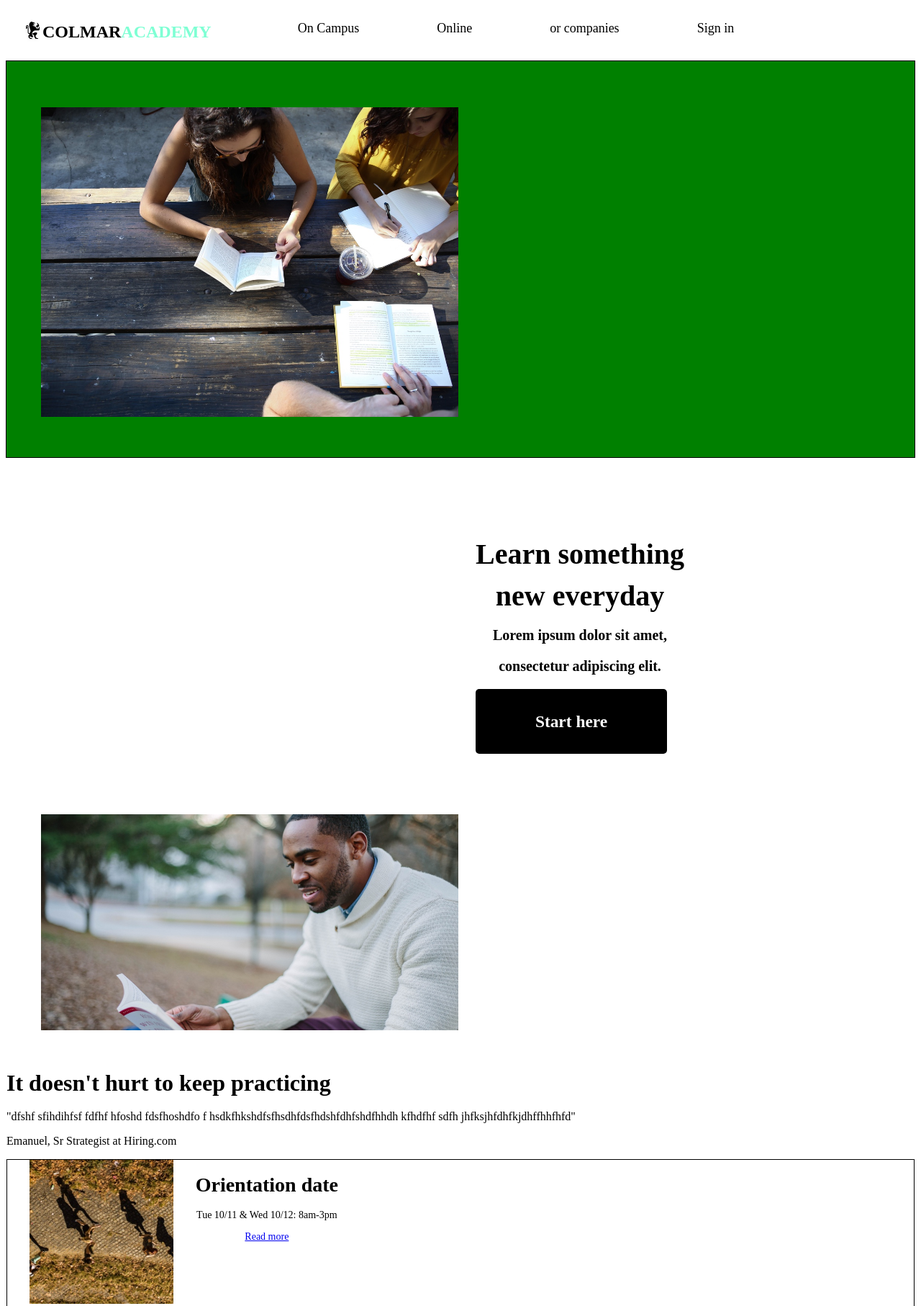
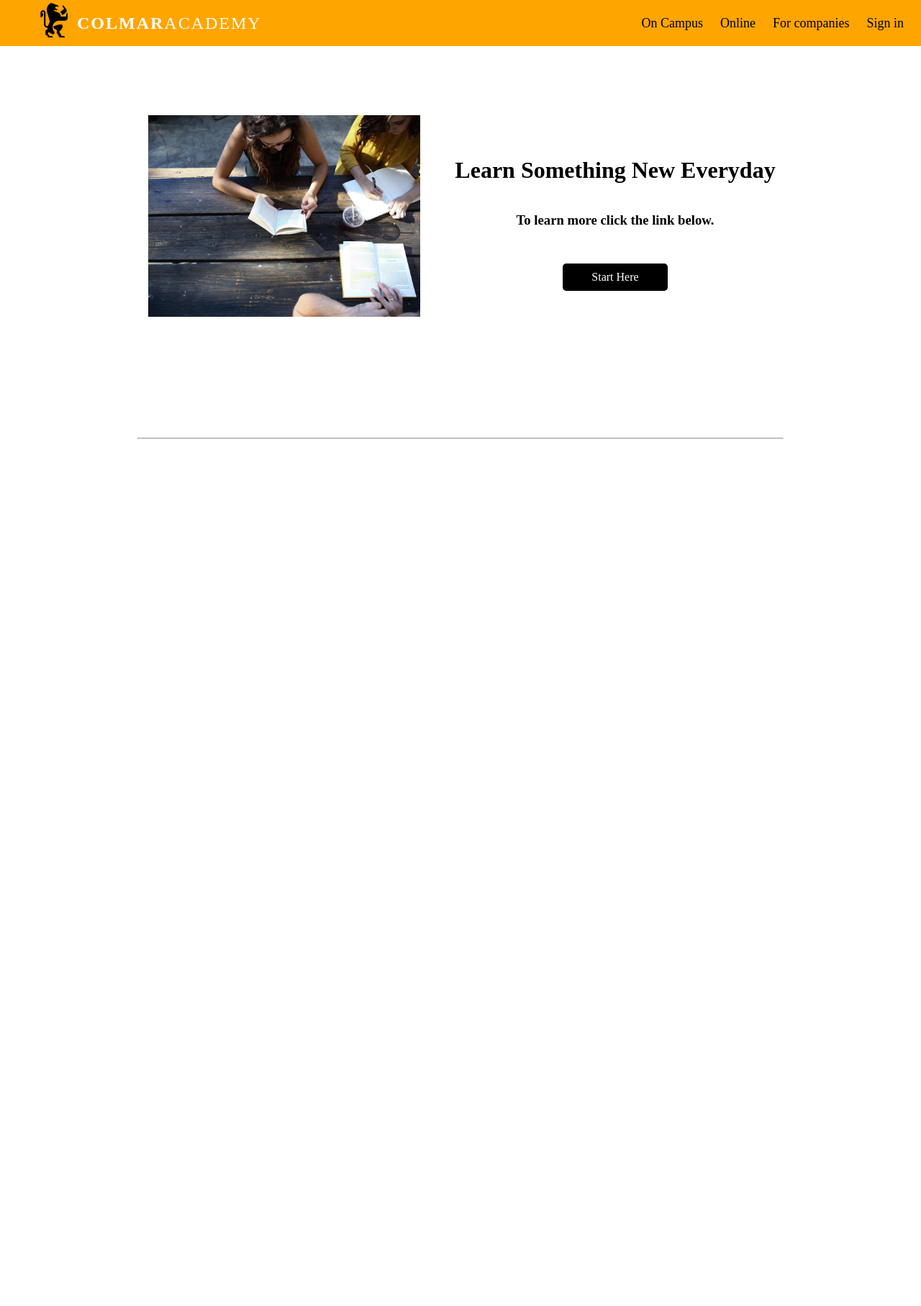
Before and after one commit to KaalTrikaal/ColmarAcademy, a plain HTML site: page index.html in a window 1280 px wide. Shown: the top 1814 px of the page at 72% size. After the commit the page ends 800 px from the top, so only its background shows below. Drawn offline with Linux system fonts and the light colour scheme.

Commit message:
header banner done

```diff
--- a/index.html
+++ b/index.html
@@ -3,85 +3,42 @@
   <head>
     <title>Capstone Project - Colamar Academy</title>
     <meta charset="UTF-8">
+
     <link href="reset.css" type="text/css" rel="stylesheet">
     <link href="style.css" type="text/css" rel="stylesheet">
     <link>
   </head>
 <body>
+
   <!-- Header -->
-    <div class="container">
-    <div class="header">
-    <nav>
+    <header class="header">
+    <!-- Mobile Header -->
+    <img id="mobile-header" src="./images/ic-logo.svg"
+    <img id="mobile-header" src="./images/ic-on-campus.svg">
+    <img id="mobile-header"src="./images/ic-online.svg">
+    <img id="mobile-header"src="./images/ic-login.svg">
+
+    <div class="logo">
         <img src="./images/ic-logo.svg" class="logo">
-      <h1> COLMAR<span class="title">ACADEMY</span></h1>
-        <ul>
-          <li><ahref="#">On Campus</a></li>
-          <li><ahref="#">Online</a></li>
-          <li><ahref="#">or companies</a></li>
-          <li><ahref="#">Sign in</a></li>
-        </ul>
+        <span> <strong>COLMAR</strong>ACADEMY</span>
     </div>
-        <!--<div class="mobile-header">
-          <img src="./images/ic-on-campus.svg">
-          <img src="./images/ic-online.svg">
-          <img src="./images/ic-login.svg">
-        </div>-->
-        </div>
+
+    <nav class="desktop-header">
+          <span><a href="#">On Campus</a></span>
+          <span><a href="#">Online</a></span>
+          <span><a href="#">For companies</a></span>
+          <span><a href="#">Sign in</a></span>
     </nav>
+</header>
 
     <!-- Banner -->
     <div class="banner">
-             <img src="./images/banner.jpg" class="image">
-             <div class="content">
-              <h1>Learn something</h1>
-                <h1> new everyday</h1>
-                <p class="text"> Lorem ipsum dolor sit amet,</p>
-                <p class="text">consectetur adipiscing elit.</p>
-                <div class="button">
-                <h3>Start here</h3>
+        <img src="./images/banner.jpg">
+        <div class="banner-text">
+          <h1>Learn Something New Everyday</h1>
+          <h3>To learn more click the link below.</h3>
+          <span class="button">Start Here</span>
         </div>
       </div>
-<!-- Sub-Banner -->
-<div>
-            <div class="sub-banner">
-                 <img src="./images/information-main.jpg" class="image">
-</div>
-                 <div class="info">
-                   <h1>It doesn't hurt to keep practicing</h1>
-                 <p>
-                   "dfshf sfihdihfsf fdfhf hfoshd fdsfhoshdfo
-                   f hsdkfhkshdfsfhsdhfdsfhdshfdhfshdfhhdh
-                    kfhdfhf sdfh jhfksjhfdhfkjdhffhhfhfd"
-                  </p>
-                <p>Emanuel, Sr Strategist at Hiring.com</p>
-                </div>
-</div>
-                 <div class="banner-column">
-                   <div class="img">
-                     <img src="./images/information-orientation.jpg">
-                     <div class="info">
-                    <h1>Orientation date</h1>
-                     <p>Tue 10/11 & Wed 10/12: 8am-3pm</p>
-                     <a href="#">Read more</a>
-                   </div>
-                 </div>
-               </div>
-                 <div class="banner-column">
-                     <div class="img">
-                       <img src="./images/information-campus.jpg">
-                        <div class="info">
-                       <p>Find which campus is close by you</p>
-                       <a href="#">Read more</a>
-                     </div>
-                   </div>
-                 </div>
-                   <div class="banner-column">
-                       <div class="img">
-                         <img src="./images/information-guest-lecture.jpg">
-                          <div class="info">
-                         <p>Join a keynote Oliver Sack</p>
-                         <p>about music in medical treatment</p>
-                         <a href="#">Read more</a>
-                       </div>
-                     </div>
-                   </div>
+    <hr />
+      <!-- Orientation, Campus, Guest Lecture Section -->
--- a/style.css
+++ b/style.css
@@ -1,130 +1,95 @@
 html {
+  font-size: 16px;
+  font-family:
   margin: 0;
-  width:auto;
-  }
+}
 body {
-  font-size: 16px;
+  margin: 0;
 }
-/* Header */
-
-.container {
-   display: inline-flex;
-}
-header {
-  background-color: white;
+.header {
+  width: 100%;
   height: 64px;
-  margin: 0;
+  color: black;
+  background-color: Orange;
   position: fixed;
+  top: 0;
   z-index: 1;
+  display: flex;
+  flex-direction: row;
+  justify-content: space-between;
+  align-items: center;
 }
 
-.logo{
+#mobile-header {
+  display:  none !important;
+}
+.logo {
   padding-left: 24px;
-  flex-grow:1;
+  height: 64px;
+  display: flex;
+  align-items: center;
+  font-family:
 }
-
-h1 {
+.logo img {
+  color: white;
+}
+.logo span {
+  color: white;
+  font-size: 24px;
+  letter-spacing: 2px;
+  padding-left: 5px;
+}
+strong {
+  font-weight: bold;
+}
+.desktop-header {
+  font-size: 18px;
+  font-family:
+  letter-spacing: 1px;
+  display: flex;
+  align-items: center;
+  justify-content: space-between;
+}
+.desktop-header a {
+  padding-right: 24px;
   color: black;
-  font-weight: bold;
-  line-height: 32px;
-}
-
-h1 .title {
-  color: aquamarine;
-}
-
-nav {
-  display: flex;
-}
-
-nav ul li {
-  margin: auto;
-  font-size: 18px;
-  display: inline-flex;
-  justify-content: flex-end;
   text-decoration: none;
-  text-align: right;
-  padding: 5px;
-  padding-left: 80px;
-  padding-right: 24px;
-}
+  }
 
 /* Banner */
-
 .banner {
-  height: 550px;
-  width: auto;
-  background-color: green;
+  max-width: 1260px;
+  height: 600px;
+  display: flex;
+  justify-content: center;
+  align-items: center;
+  }
+.banner img {
+  width: 30%;
+  margin: 32px 24px;
+}
+.banner-text {
+  display: flex;
   flex-direction: column;
-
-  border: 1px solid black;
+  justify-content: center;
+  align-items: center;
+  margin-left: 24px;
 }
-.banner .image {
-  margin: 32px 24px;
-  height: 430px;
-  width: 580px;
-  padding: 32px 24px;
-  }
-  .banner .content {
-    font-size: 20px;
-    float: right;
-    display: inline;
-    text-align: center;
-    margin: 80px 320px 20px 24px;
-   font-weight: bold;
+.banner-text h1 {
+  color:
 }
-.content .text {
-  font-weight: bold;
-  text-align: center;
+.banner-text h3 {
+  color:
 }
 .button {
+  margin-top: 30px;
   color: white;
   background-color: black;
   border-radius: 5px;
-  width: 250px;
-  padding: 8px;
   text-align: center;
+  padding: 10px 40px;
 }
-
-/* Sub-Banner */
-.sub-banner {
-  height: 400px;
-  width: auto;
-  background-color: white;
-  color: black;
-  display:inline-flex;
-  }
-.sub-banner .image {
-  margin: 32px 24px;
-  height: 300px;
-  width: 580px;
-  padding: 32px 24px;
-  }
-  .sub-banner .info {
-  width: auto;
-  text-align: justify;
-   }
-.sub-content .text {
-  font-weight: bold;
-  text-align: center;
+hr {
+  width: 70%;
+  color:
 }
-.banner-column {
-  display: flex;
-  flex-direction: column;
-  justify-content: center;
-  text-align: center;
-  border: 1px solid black;
-  width: auto;
-}
-.banner-column img {
-  height: 200px;
-  width: 200px;
-}
-.banner-column .info {
-  font-size: 14px;
-  float: right;
-  height: 200px;
-  width: auto;
-  margin-right: 800px;
-
-  }
```
Lines whose indentation alone changed are shown as unchanged.
